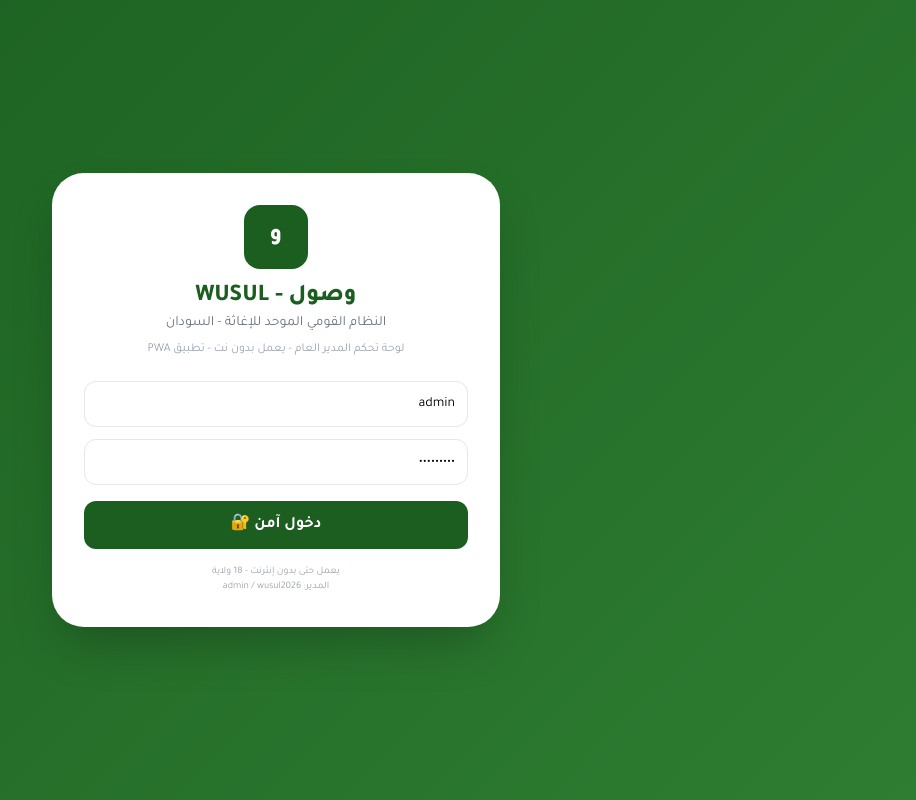
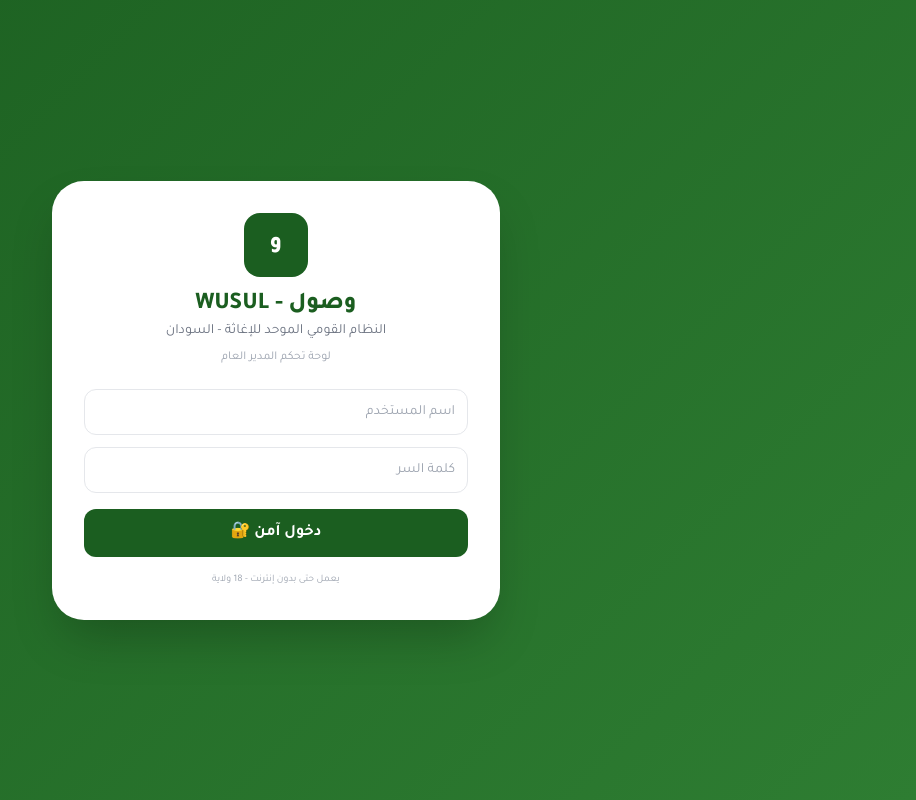
Before and after one commit to seragsh55-afk/wusul2026, a plain HTML site: page index.html in a window 1280 px wide. Shown: the whole page, without its empty margins (364-1280 px from the left). Drawn offline with nearby package versions, Linux system fonts and the light colour scheme.

Commit message:
Update index.html

```diff
--- a/index.html
+++ b/index.html
@@ -31,13 +31,13 @@
 <div class="w-16 h-16 bg-[#1B5E20] rounded-2xl mx-auto flex items-center justify-center text-white font-black text-2xl mb-3">و</div>
 <h1 class="font-black text-2xl text-[#1B5E20]">وصول - WUSUL</h1>
 <p class="text-sm text-gray-500">النظام القومي الموحد للإغاثة - السودان</p>
-<p class="text-xs text-gray-400 mt-2">لوحة تحكم المدير العام - يعمل بدون نت - تطبيق PWA</p>
+<p class="text-xs text-gray-400 mt-2">لوحة تحكم المدير العام </p>
 </div>
-<input id="user" placeholder="اسم المستخدم" value="admin" class="w-full border p-3 rounded-xl mb-3 text-sm">
-<input id="pass" type="password" placeholder="كلمة السر" value="wusul2026" class="w-full border p-3 rounded-xl mb-4 text-sm">
+<input id="user" placeholder="اسم المستخدم" value="" class="w-full border p-3 rounded-xl mb-3 text-sm">
+<input id="pass" type="password" placeholder="كلمة السر" value="" class="w-full border p-3 rounded-xl mb-4 text-sm">
 <button onclick="login()" class="w-full bg-[#1B5E20] text-white py-3 rounded-xl font-bold">دخول آمن 🔐</button>
 <p id="loginError" class="text-red-500 text-xs text-center mt-3 font-bold hidden">❌ اسم المستخدم أو كلمة السر غير صحيحة</p>
-<p class="text-[10px] text-gray-400 text-center mt-4">يعمل حتى بدون إنترنت - 18 ولاية<br>المدير: admin / wusul2026</p>
+<p class="text-[10px] text-gray-400 text-center mt-4">يعمل حتى بدون إنترنت - 18 ولاية<br></p>
 </div>
 </div>
 <div id="app" class="hidden">
@@ -65,7 +65,7 @@
 <div class="bg-white p-5 rounded-2xl shadow-sm border"><p class="text-gray-500 text-xs">إجمالي الأسر</p><h2 id="totalFamilies" class="text-3xl font-black">0</h2><p class="text-[11px] text-green-600 mt-1">من 18 ولاية + المحفوظة أوفلاين</p></div>
 <div class="bg-white p-5 rounded-2xl shadow-sm border"><p class="text-gray-500 text-xs">تم التوزيع + بصمة</p><h2 id="distributed" class="text-3xl font-black text-green-700">0</h2></div>
 <div class="bg-white p-5 rounded-2xl shadow-sm border"><p class="text-gray-500 text-xs">بانتظار التأكيد</p><h2 id="pending" class="text-3xl font-black text-orange-500">0</h2></div>
-<div class="bg-[#1B5E20] p-5 rounded-2xl text-white"><p class="text-green-100 text-xs">تغطية النظام</p><h2 class="text-sm font-black">كل السودان</h2><p class="text-[11px] text-green-200 mt-1">يعمل بدون نت - من حلفا لنمولي</p></div>
+<div class="bg-[#1B5E20] p-5 rounded-2xl text-white"><p class="text-green-100 text-xs">تغطية النظام</p><h2 class="text-sm font-black">كل السودان</h2><p class="text-[11px] text-green-200 mt-1"> يعمل بدون نت - لكل السودانيين </p></div>
 </div>
 <div class="grid md:grid-cols-3 gap-4">
 <div class="md:col-span-2 bg-white rounded-2xl shadow-sm border p-4">
@@ -94,7 +94,7 @@
 </table>
 </div>
 </div>
-<footer class="text-center text-[11px] text-gray-400 py-6">وصول - لكل السودانيين - تم التطوير بواسطة سراج - 2026 - يعمل أونلاين وأوفلاين - PWA</footer>
+<footer class="text-center text-[11px] text-gray-400 py-6">وصول - لكل السودانيين - تم التطوير بواسطة مجموعة طلاب جامعة سنار - 2026 - يعمل أونلاين وأوفلاين </footer>
 </main>
 </div>
 <div id="addModal" class="fixed inset-0 bg-black/50 z-[60] hidden flex items-center justify-center p-4">
```
